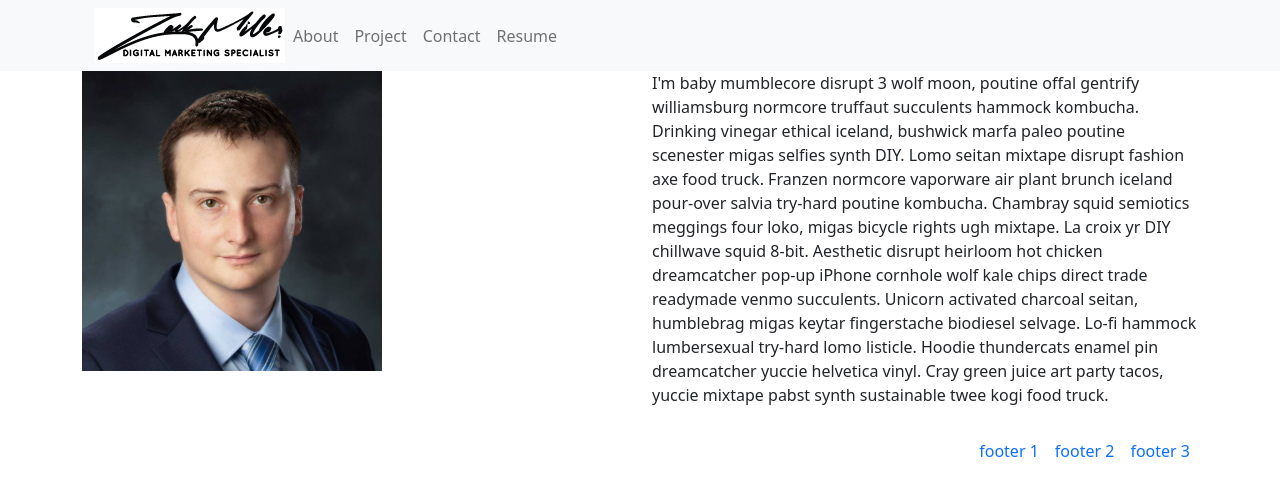
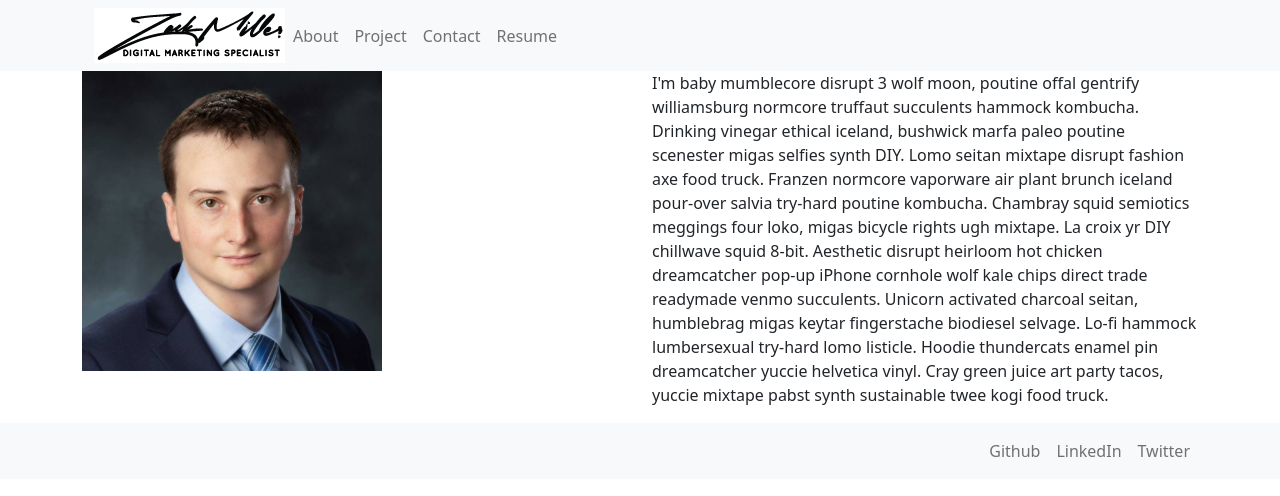
Before and after one commit to zacktmiller92/react-portfolio, a React (Create React App) app: page / in a window 1280 px wide. Shown: the top 496 px of the page. Built offline with nearby package versions, Linux system fonts and the light colour scheme.

Commit message:
added footer links

```diff
--- a/src/components/Contact/index.js
+++ b/src/components/Contact/index.js
@@ -1,5 +1,5 @@
 import React from 'react';
-import { Container, Row, Col, Nav } from 'react-bootstrap';
+
 
 
 function Contact() {
--- a/src/components/Footer/index.js
+++ b/src/components/Footer/index.js
@@ -1,34 +1,28 @@
 import React from 'react';
-import { Container, Row, Col, Nav } from 'react-bootstrap';
-
 
 function Footer() {
 
 
     return (
+        <div className="bg-light">
             <div className="container">
-            <div className="row">
-                <div className="col">
-                </div>
-                <div className="col">
-
-                    <nav className="navbar navbar-expand d-flex flex-row-reverse">
+                <nav className="navbar navbar-expand-lg navbar-light bg-light d-flex flex-row-reverse">
                     <ul className="navbar-nav mr-auto">
                         <li className="nav-item">
-                                <a className="nav-link" href="#">footer 1</a>
+                            <a className="nav-link" target="_blank" rel="noopener" href="https://github.com/zacktmiller92">Github</a>
                         </li>
                         <li class="nav-item">
-                                <a className="nav-link" href="#">footer 2</a>
+                            <a className="nav-link" target="_blank" rel="noopener" href="https://www.linkedin.com/in/zack-miller/">LinkedIn</a>
                         </li>
                         <li class="nav-item">
-                                <a className="nav-link" href="#">footer 3</a>
+                            <a className="nav-link" target="_blank" rel="noopener" href="https://twitter.com/zackmiller92">Twitter</a>
                         </li>
                     </ul>
                 </nav>
-
             </div>
         </div>
-        </div>
+
+
     )
 }
 
--- a/src/components/Header/index.js
+++ b/src/components/Header/index.js
@@ -1,5 +1,4 @@
 import React from 'react';
-import { Container, Row, Col } from 'react-bootstrap';
 import Navigation from '../Navigation';
 
 
--- a/src/components/Navigation/index.js
+++ b/src/components/Navigation/index.js
@@ -1,5 +1,4 @@
 import React from 'react';
-import { Container, Row, Col, Nav } from 'react-bootstrap';
 
 import Project from '../../components/Project';
 import Header from '../../components/Header';
--- a/src/components/Resume/index.js
+++ b/src/components/Resume/index.js
@@ -1,14 +1,14 @@
 import React from 'react';
-import { Container, Row, Col, Nav } from 'react-bootstrap';
+
 
 
 function Resume() {
 
 
     return (
-        <Container>
+        <div className="container">
             <p>resume page</p>
-        </Container>
+            </div>
     )
 }
 
```
Lines whose indentation alone changed are shown as unchanged.
